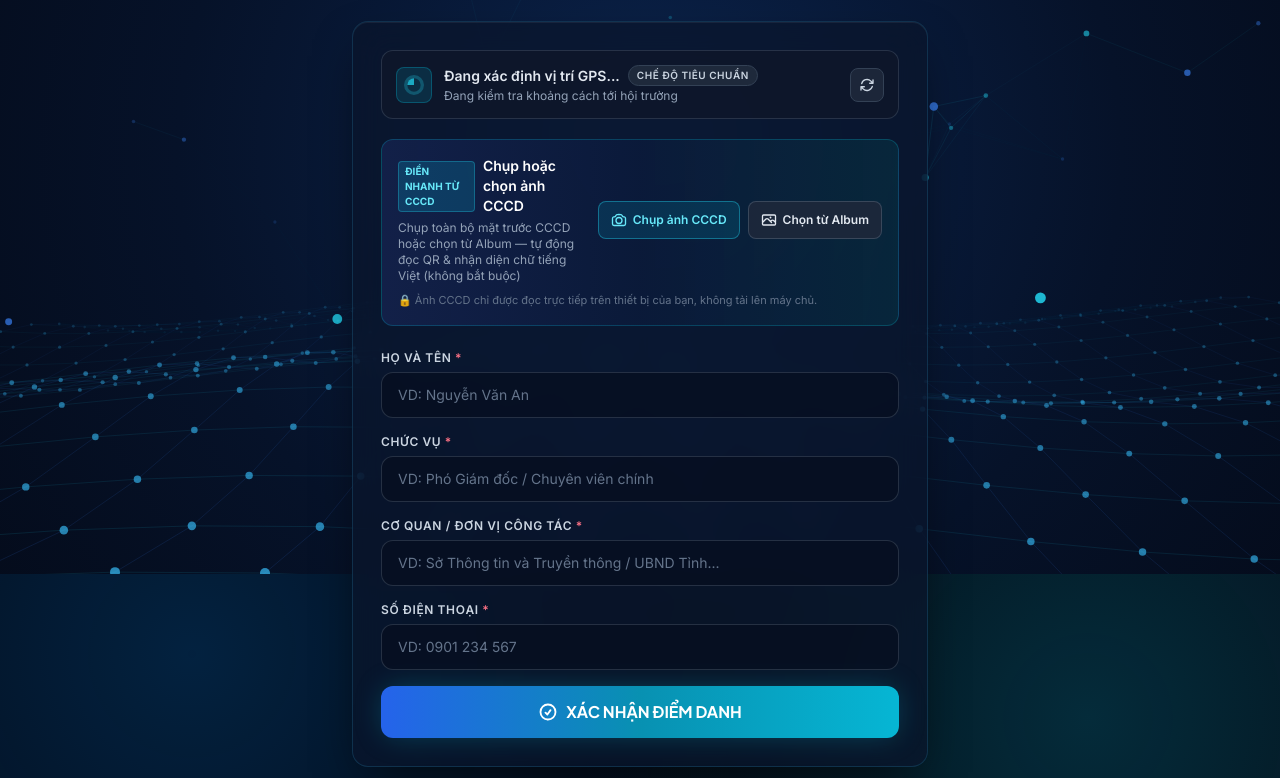
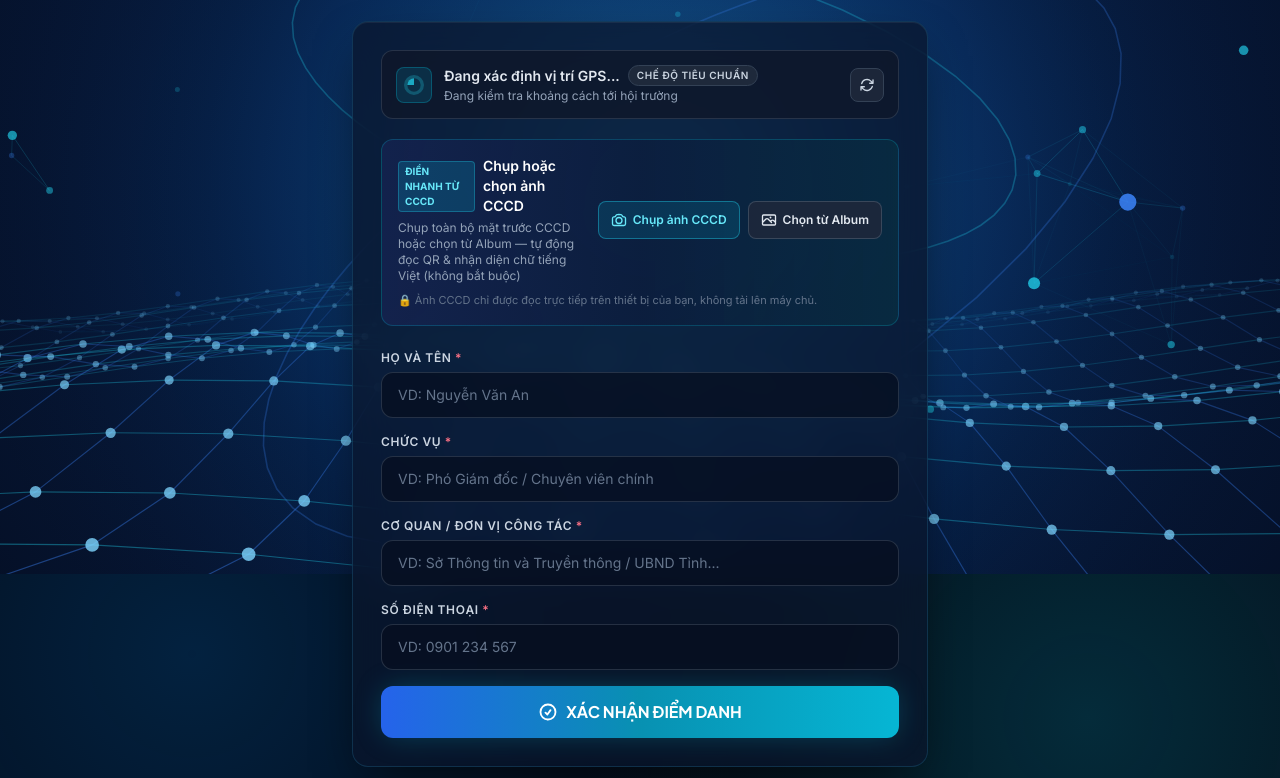
Before and after one commit to PhuongMinhVN/qrdiemdanhDuongNoi, a plain HTML site: page index.html in a window 1280 px wide. Shown: the part 226-1004 px from the top of the page. Drawn offline with nearby package versions, Linux system fonts and the light colour scheme; animation ran at ten frames a second.

Commit message:
feat: boost 3D animated background visibility with orbital rings, enlarge QR to 560px with radar ring, unify MOBIFONE & BETATECH branding

```diff
--- a/index.html
+++ b/index.html
@@ -259,13 +259,25 @@
 
     #presentation-qr-container canvas,
     #presentation-qr-container img {
-      width: min(460px, 50vh) !important;
-      height: min(460px, 50vh) !important;
+      width: min(560px, 60vh) !important;
+      height: min(560px, 60vh) !important;
     }
     #hall-qr-container canvas,
     #hall-qr-container img {
-      width: min(320px, 72vw) !important;
-      height: min(320px, 72vw) !important;
+      width: min(380px, 78vw) !important;
+      height: min(380px, 78vw) !important;
+    }
+    @keyframes qrRadar {
+      0% { transform: scale(0.95); opacity: 0.7; }
+      100% { transform: scale(1.18); opacity: 0; }
+    }
+    .qr-radar-ring {
+      position: absolute;
+      inset: -14px;
+      border-radius: 2.6rem;
+      border: 2px solid rgba(34, 211, 238, 0.75);
+      pointer-events: none;
+      animation: qrRadar 2.6s cubic-bezier(0.22, 1, 0.36, 1) infinite;
     }
 
     /* QR Code container image styling */
@@ -308,7 +320,7 @@
             <div>
               <div class="flex items-center gap-1.5 font-display font-extrabold tracking-wide text-sm sm:text-base leading-none">
                 <span class="text-blue-400">MOBIFONE</span>
-                <span class="text-slate-500 font-normal">×</span>
+                <span class="text-cyan-200 font-bold">&amp;</span>
                 <span class="text-cyan-400">BETATECH</span>
               </div>
               <p class="text-[11px] text-slate-400 tracking-wider uppercase mt-1">Điểm Danh Hội Nghị Số</p>
@@ -389,7 +401,7 @@
             <span class="w-2 h-2 rounded-full bg-cyan-400 animate-pulse"></span>
             <span class="font-display font-extrabold tracking-widest text-xs sm:text-sm">
               <span class="text-blue-400">MOBIFONE</span>
-              <span class="text-slate-400 mx-1.5">×</span>
+              <span class="text-cyan-200 mx-1.5">&amp;</span>
               <span class="text-cyan-300">BETATECH</span>
             </span>
           </div>
@@ -1254,7 +1266,8 @@
       </h1>
 
       <!-- Huge High-Contrast Glowing QR Spotlight -->
-      <div class="my-6 sm:my-7 p-5 sm:p-7 rounded-[2.25rem] qr-spotlight-frame">
+      <div class="my-4 sm:my-5 p-4 sm:p-6 rounded-[2.25rem] qr-spotlight-frame">
+        <span class="qr-radar-ring"></span>
         <span class="qr-corner qr-corner-tl"></span>
         <span class="qr-corner qr-corner-tr"></span>
         <span class="qr-corner qr-corner-bl"></span>
@@ -2085,8 +2098,8 @@
       document.getElementById("qr-url-text").textContent = liveUrl;
       document.getElementById("presentation-url").textContent = liveUrl;
 
-      renderQRCodeInto(document.getElementById("hall-qr-container"), liveUrl, 320);
-      renderQRCodeInto(document.getElementById("presentation-qr-container"), liveUrl, 460);
+      renderQRCodeInto(document.getElementById("hall-qr-container"), liveUrl, 380);
+      renderQRCodeInto(document.getElementById("presentation-qr-container"), liveUrl, 560);
     }
 
     function copyLiveUrl() {
@@ -2980,7 +2993,7 @@
     }
 
     /* =========================================================================
-     * HIỆU ỨNG NỀN CHUYỂN ĐỘNG 3D (PERSPECTIVE CYBER WAVE + FLOATING 3D NETWORK)
+     * HIỆU ỨNG NỀN CHUYỂN ĐỘNG 3D RÕ NÉT (3D CYBER WAVE + ORBITAL RINGS + STARFIELD)
      * ========================================================================= */
     function init3DBackground() {
       const canvas = document.getElementById("bg-3d-canvas");
@@ -2991,20 +3004,20 @@
       let height = 0;
       let dpr = Math.min(window.devicePixelRatio || 1, 1.5);
 
-      const COLS = 30;
-      const ROWS = 22;
-      const SPACING_X = 72;
-      const SPACING_Z = 56;
-      const SKY_PARTICLES = 42;
+      const COLS = 28;
+      const ROWS = 20;
+      const SPACING_X = 78;
+      const SPACING_Z = 58;
+      const SKY_PARTICLES = 68;
 
       const particles = Array.from({ length: SKY_PARTICLES }, () => ({
-        x: (Math.random() - 0.5) * 1800,
-        y: (Math.random() - 0.65) * 900,
-        z: Math.random() * 1100 + 180,
-        vx: (Math.random() - 0.5) * 0.45,
-        vy: (Math.random() - 0.5) * 0.35,
-        vz: -(Math.random() * 0.9 + 0.35),
-        hue: Math.random() > 0.45 ? "34, 211, 238" : "59, 130, 246",
+        x: (Math.random() - 0.5) * 2000,
+        y: (Math.random() - 0.6) * 1100,
+        z: Math.random() * 1150 + 120,
+        vx: (Math.random() - 0.5) * 0.6,
+        vy: (Math.random() - 0.5) * 0.45,
+        vz: -(Math.random() * 2.2 + 0.9),
+        hue: Math.random() > 0.4 ? "34, 211, 238" : "59, 130, 246",
       }));
 
       function resize() {
@@ -3020,26 +3033,74 @@
 
       let time = 0;
 
+      function draw3DOrbitalRing(radius, tiltX, tiltY, rotSpeed, colorRgba, segments = 64) {
+        const fov = Math.min(width, height) * 0.9;
+        const centerX = width * 0.5;
+        const centerY = height * 0.48;
+        const cosX = Math.cos(tiltX);
+        const sinX = Math.sin(tiltX);
+        const angleY = tiltY + time * rotSpeed;
+        const cosY = Math.cos(angleY);
+        const sinY = Math.sin(angleY);
+
+        ctx.beginPath();
+        for (let i = 0; i <= segments; i++) {
+          const theta = (i / segments) * Math.PI * 2;
+          let x = Math.cos(theta) * radius;
+          let y = Math.sin(theta) * radius;
+          let z = 0;
+
+          // Xoay quanh trục X
+          const y1 = y * cosX - z * sinX;
+          const z1 = y * sinX + z * cosX;
+          // Xoay quanh trục Y
+          const x2 = x * cosY + z1 * sinY;
+          const z2 = -x * sinY + z1 * cosY;
+
+          const s = fov / (z2 + 760);
+          const sx = centerX + x2 * s;
+          const sy = centerY + y1 * s;
+          if (i === 0) ctx.moveTo(sx, sy);
+          else ctx.lineTo(sx, sy);
+        }
+        ctx.strokeStyle = colorRgba;
+        ctx.lineWidth = 1.6;
+        ctx.stroke();
+      }
+
       function render3D() {
-        time += 0.016;
+        time += 0.018;
         ctx.clearRect(0, 0, width, height);
 
-        // Nền sâu công nghệ cao với nguồn sáng trung tâm chuyển động nhẹ
-        const cx = width * 0.5 + Math.sin(time * 0.35) * 60;
-        const cy = height * 0.42 + Math.cos(time * 0.28) * 30;
-        const bgGrad = ctx.createRadialGradient(cx, cy, 40, width * 0.5, height * 0.5, Math.max(width, height) * 0.78);
-        bgGrad.addColorStop(0, "#0b2249");
-        bgGrad.addColorStop(0.45, "#061229");
-        bgGrad.addColorStop(1, "#030712");
+        // Nền xanh công nghệ sâu + hào quang chuyển động rõ nét
+        const cx = width * 0.5 + Math.sin(time * 0.45) * 90;
+        const cy = height * 0.42 + Math.cos(time * 0.35) * 45;
+        const bgGrad = ctx.createRadialGradient(cx, cy, 40, width * 0.5, height * 0.5, Math.max(width, height) * 0.8);
+        bgGrad.addColorStop(0, "#10326b");
+        bgGrad.addColorStop(0.42, "#071a3d");
+        bgGrad.addColorStop(1, "#030816");
         ctx.fillStyle = bgGrad;
         ctx.fillRect(0, 0, width, height);
 
-        const fov = Math.min(width, height) * 0.85;
-        const horizonY = height * 0.56;
+        // Vầng sáng chân trời (Horizon Aurora Glow)
+        const horizonY = height * 0.54;
+        const aurora = ctx.createRadialGradient(width * 0.5, horizonY, 20, width * 0.5, horizonY, width * 0.55);
+        aurora.addColorStop(0, "rgba(34, 211, 238, 0.24)");
+        aurora.addColorStop(0.5, "rgba(0, 96, 175, 0.14)");
+        aurora.addColorStop(1, "rgba(0, 0, 0, 0)");
+        ctx.fillStyle = aurora;
+        ctx.fillRect(0, 0, width, height);
+
+        // 1. Vòng quỹ đạo 3D xoay quanh sân khấu trung tâm
+        const ringBase = Math.min(width, height) * 0.44;
+        draw3DOrbitalRing(ringBase, 1.15, 0.3, 0.28, "rgba(34, 211, 238, 0.28)");
+        draw3DOrbitalRing(ringBase * 1.22, -0.95, 1.1, -0.22, "rgba(59, 130, 246, 0.26)");
+
+        const fov = Math.min(width, height) * 0.88;
         const camY = 175;
-        const zOffset = (time * 32) % SPACING_Z;
-
-        // 1. Sóng lưới điểm 3D phối cảnh (3D Perspective Cyber Wave)
+        const zOffset = (time * 48) % SPACING_Z;
+
+        // 2. Sóng lưới điểm 3D phối cảnh (3D Perspective Cyber Wave)
         const projectedGrid = [];
         for (let r = 0; r < ROWS; r++) {
           const rowPoints = [];
@@ -3048,13 +3109,13 @@
             projectedGrid.push(rowPoints);
             continue;
           }
-          const scale = fov / (z + 240);
+          const scale = fov / (z + 220);
 
           for (let c = 0; c < COLS; c++) {
             const worldX = (c - (COLS - 1) / 2) * SPACING_X;
             const waveY =
-              Math.sin(c * 0.32 + time * 1.35) * 28 +
-              Math.cos((r * SPACING_Z - zOffset) * 0.012 - time * 1.1) * 24;
+              Math.sin(c * 0.35 + time * 1.6) * 34 +
+              Math.cos((r * SPACING_Z - zOffset) * 0.013 - time * 1.35) * 28;
             const worldY = camY + waveY;
 
             const screenX = width * 0.5 + worldX * scale;
@@ -3066,18 +3127,17 @@
           projectedGrid.push(rowPoints);
         }
 
-        // Vẽ các đường kết nối lưới 3D mềm mại
-        ctx.lineWidth = 0.75;
+        ctx.lineWidth = 1.15;
         for (let r = 0; r < projectedGrid.length; r++) {
           const row = projectedGrid[r];
           if (!row.length) continue;
           for (let c = 0; c < row.length; c++) {
             const p = row[c];
-            if (p.alpha < 0.04) continue;
+            if (p.alpha < 0.05) continue;
 
             if (c + 1 < row.length) {
               const right = row[c + 1];
-              ctx.strokeStyle = `rgba(34, 211, 238, ${(p.alpha * 0.16).toFixed(3)})`;
+              ctx.strokeStyle = `rgba(34, 211, 238, ${(p.alpha * 0.42).toFixed(3)})`;
               ctx.beginPath();
               ctx.moveTo(p.x, p.y);
               ctx.lineTo(right.x, right.y);
@@ -3086,43 +3146,41 @@
 
             if (r + 1 < projectedGrid.length && projectedGrid[r + 1][c]) {
               const back = projectedGrid[r + 1][c];
-              ctx.strokeStyle = `rgba(59, 130, 246, ${(p.alpha * 0.18).toFixed(3)})`;
+              ctx.strokeStyle = `rgba(59, 130, 246, ${(p.alpha * 0.45).toFixed(3)})`;
               ctx.beginPath();
               ctx.moveTo(p.x, p.y);
               ctx.lineTo(back.x, back.y);
               ctx.stroke();
             }
 
-            // Điểm nút phát sáng trên sóng 3D
-            const dotRadius = Math.max(0.8, p.scale * 2.4);
-            ctx.fillStyle = `rgba(56, 189, 248, ${(p.alpha * 0.75).toFixed(3)})`;
+            const dotRadius = Math.max(1.2, p.scale * 3.4);
+            ctx.fillStyle = `rgba(125, 211, 252, ${(p.alpha * 0.92).toFixed(3)})`;
             ctx.beginPath();
             ctx.arc(p.x, p.y, dotRadius, 0, Math.PI * 2);
             ctx.fill();
           }
         }
 
-        // 2. Mạng lưới hạt không gian 3D bay phía trên
+        // 3. Không gian hạt 3D bay tới trước & kết nối mạng số
         const projectedSky = [];
         for (const pt of particles) {
           pt.x += pt.vx;
           pt.y += pt.vy;
           pt.z += pt.vz;
 
-          if (pt.z < 120) {
-            pt.z = 1200;
-            pt.x = (Math.random() - 0.5) * 1800;
-            pt.y = (Math.random() - 0.65) * 900;
+          if (pt.z < 100) {
+            pt.z = 1220;
+            pt.x = (Math.random() - 0.5) * 2000;
+            pt.y = (Math.random() - 0.6) * 1100;
           }
 
-          const s = fov / (pt.z + 200);
+          const s = fov / (pt.z + 180);
           const sx = width * 0.5 + pt.x * s;
           const sy = height * 0.44 + pt.y * s;
-          const alpha = Math.max(0.05, Math.min(0.85, 1 - pt.z / 1280));
-          projectedSky.push({ x: sx, y: sy, r: Math.max(1.1, s * 3.1), alpha, hue: pt.hue });
+          const alpha = Math.max(0.12, Math.min(0.95, 1 - pt.z / 1280));
+          projectedSky.push({ x: sx, y: sy, r: Math.max(1.6, s * 4.2), alpha, hue: pt.hue });
         }
 
-        // Kết nối các hạt gần nhau tạo chiều sâu mạng số
         for (let i = 0; i < projectedSky.length; i++) {
           const a = projectedSky[i];
           for (let j = i + 1; j < projectedSky.length; j++) {
@@ -3130,10 +3188,10 @@
             const dx = a.x - b.x;
             const dy = a.y - b.y;
             const distSq = dx * dx + dy * dy;
-            if (distSq < 21000) {
-              const lineAlpha = (1 - distSq / 21000) * Math.min(a.alpha, b.alpha) * 0.28;
+            if (distSq < 26000) {
+              const lineAlpha = (1 - distSq / 26000) * Math.min(a.alpha, b.alpha) * 0.45;
               ctx.strokeStyle = `rgba(34, 211, 238, ${lineAlpha.toFixed(3)})`;
-              ctx.lineWidth = 0.8;
+              ctx.lineWidth = 1.0;
               ctx.beginPath();
               ctx.moveTo(a.x, a.y);
               ctx.lineTo(b.x, b.y);
```
